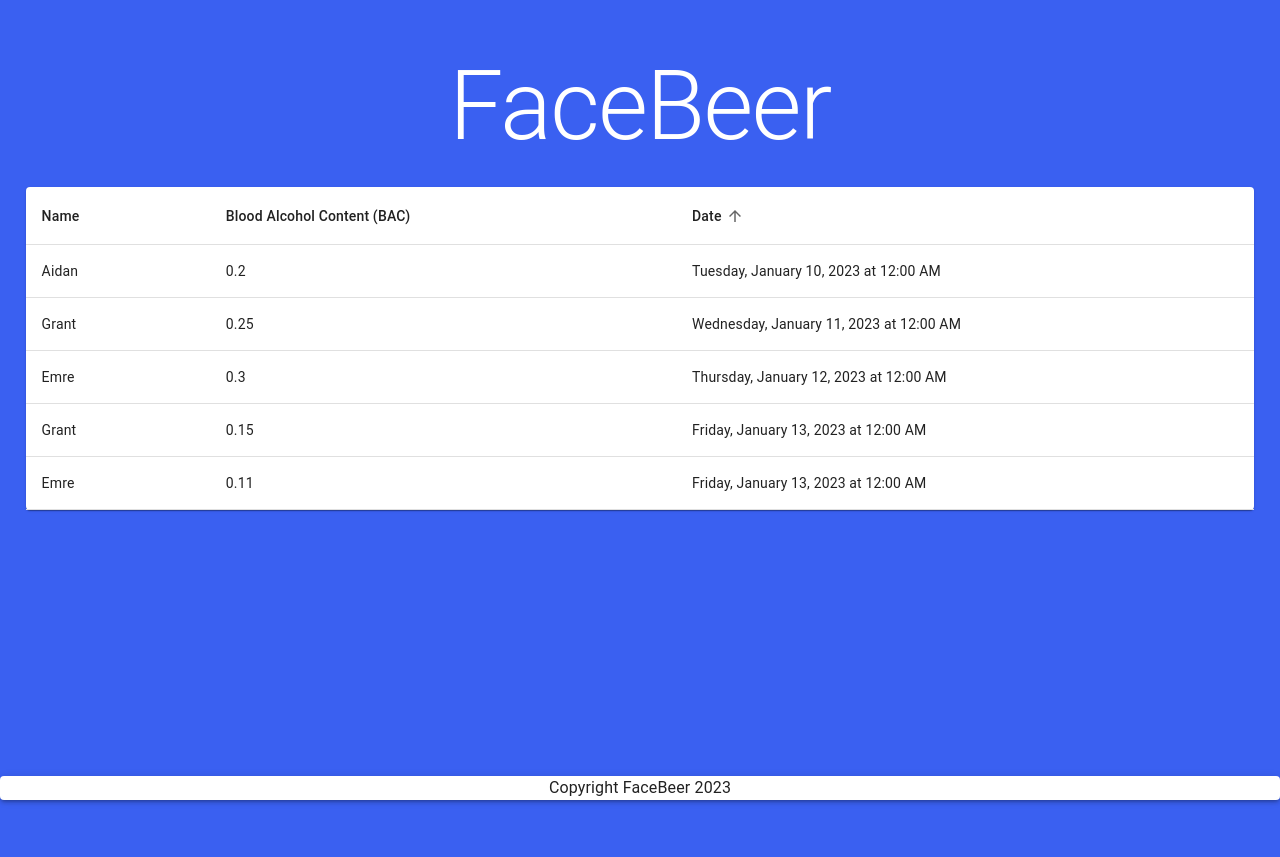
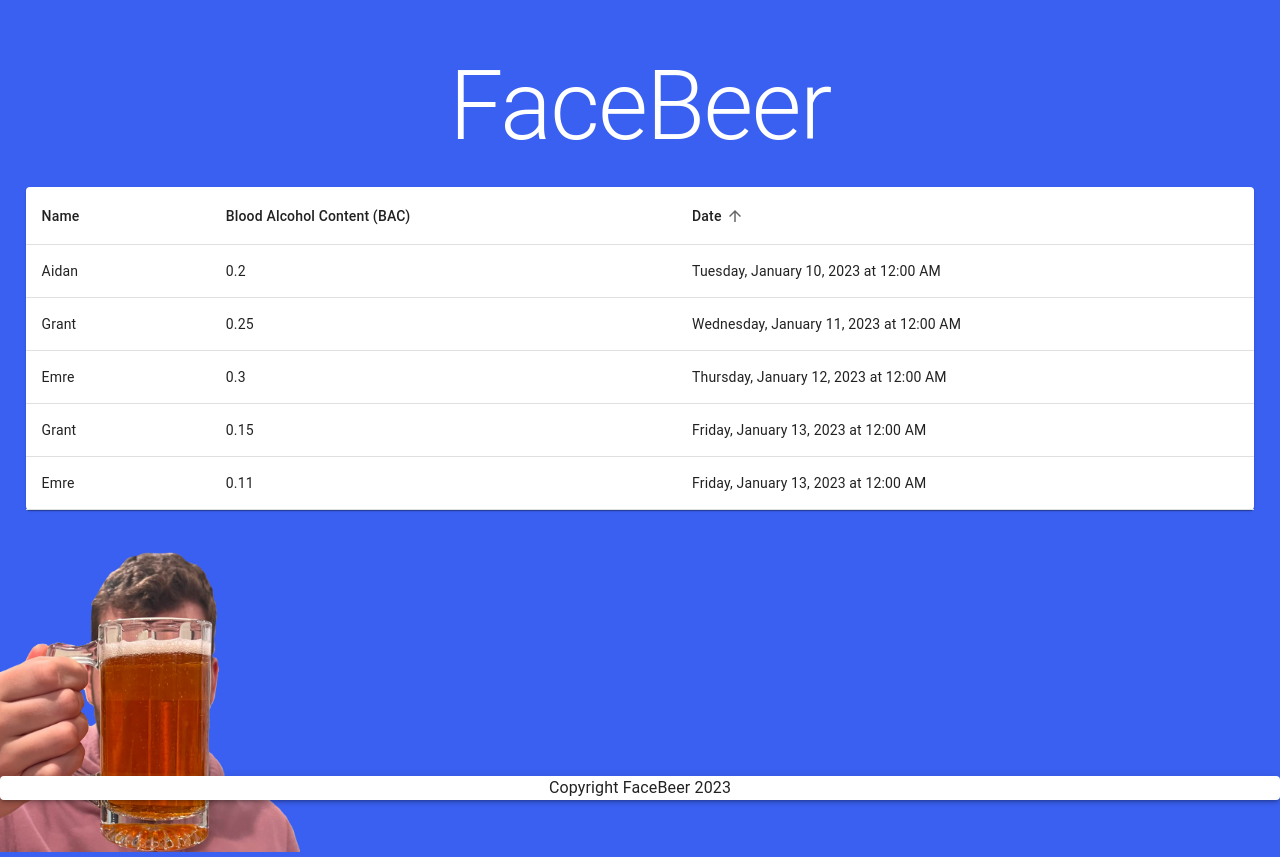
Before and after one commit to FaceBeer/FaceBeerWebsite, a React (Create React App) app: page / in a window 1280 px wide. Before the commit the page ends 800 px from the top, so only its background shows below. Built offline with nearby package versions, Linux system fonts and the light colour scheme.

Commit message:
Logo lol

```diff
--- a/package.json
+++ b/package.json
@@ -16,6 +16,7 @@
     "@types/react": "^18.0.26",
     "@types/react-dom": "^18.0.10",
     "gh-pages": "^4.0.0",
+    "material-ui-image": "^3.3.2",
     "prettier": "^2.8.1",
     "react": "^18.2.0",
     "react-dom": "^18.2.0",
--- a/src/components/app/App.tsx
+++ b/src/components/app/App.tsx
@@ -7,7 +7,7 @@ import {
 import { CssBaseline, Typography } from "@material-ui/core";
 
 import Leaderboard from "../leaderboard/Leaderboard";
-import { Paper } from "@mui/material";
+import { Box, Paper } from "@mui/material";
 
 const theme = createTheme({
   palette: {
@@ -47,8 +47,18 @@ function App() {
         <Typography className={classes.title} variant={"h1"} color={"primary"}>
           FaceBeer
         </Typography>
+
         <Leaderboard />
       </div>
+      <Box
+        component="img"
+        sx={{
+          height: 300,
+          width: 300,
+        }}
+        alt="FaceBeer logo"
+        src={require("./facebeer.jpg")}
+      />
       <Paper
         sx={{ position: "fixed", bottom: 0, left: 0, right: 0 }}
         elevation={3}
```
Also changed, not shown: src/components/app/facebeer.jpg (added), src/logo.svg (deleted).
